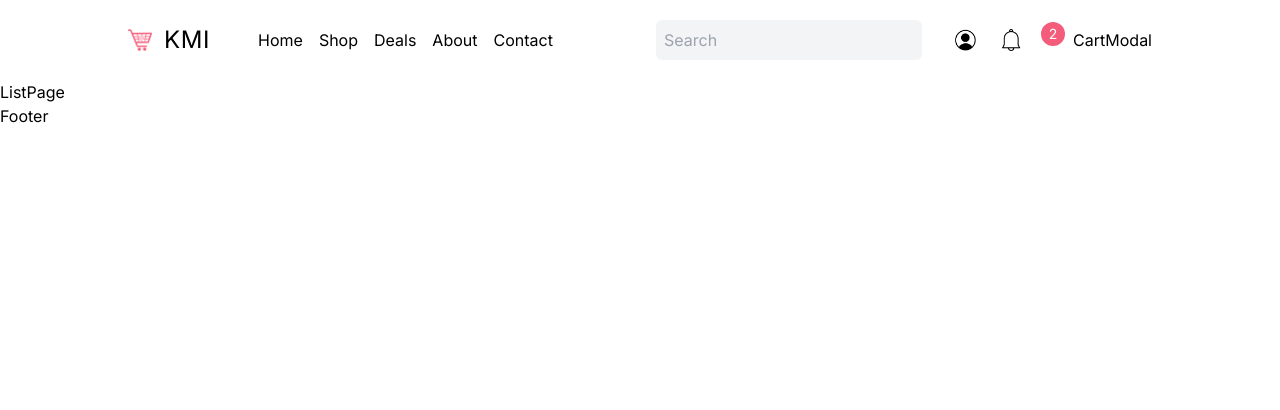
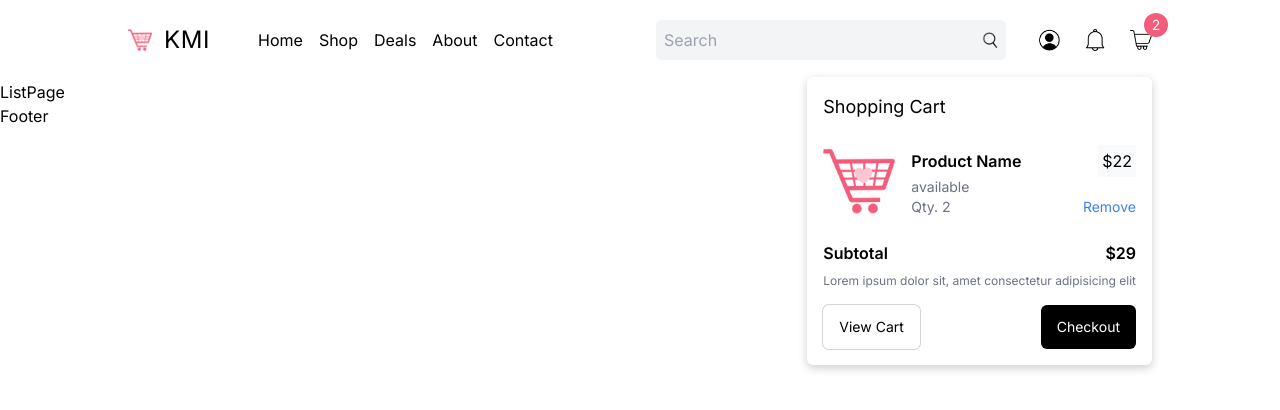
Before and after one commit to trantuankiet11884/clothes, a Next.js app in the folder next-ecommerce/: page /list in a window 1280 px wide. Both pictures are taken after a click on the picture 1141 px from the left and 40 px from the top of the page. Shown: the top 410 px of the page. Built offline with nearby package versions, Linux system fonts and the light colour scheme.

Commit message:
fix padding navbar and design cart component

```diff
--- a/next-ecommerce/next.config.mjs
+++ b/next-ecommerce/next.config.mjs
@@ -1,4 +1,13 @@
 /** @type {import('next').NextConfig} */
-const nextConfig = {};
+const nextConfig = {
+  images: {
+    remotePatterns: [
+      {
+        protocol: "https",
+        hostname: "images.pexels.com",
+      },
+    ],
+  },
+};
 
 export default nextConfig;
--- a/next-ecommerce/src/components/CartModal.tsx
+++ b/next-ecommerce/src/components/CartModal.tsx
@@ -1,7 +1,65 @@
 "use client";
 
+import Image from "next/image";
+
 const CartModal = () => {
-  return <div>CartModal</div>;
+  const cartItems = true;
+
+  return (
+    <div className="w-max absolute p-4 rounded-md shadow-[0_3px_10px_rgb(0,0,0,0.2)] bg-white top-12 right-0 flex flex-col gap-6 z-20">
+      {!cartItems ? (
+        <div>Cart is Empty</div>
+      ) : (
+        <>
+          <h2 className="text-lg">Shopping Cart</h2>
+          <div className="flex flex-col gap-8">
+            <div className="flex gap-4">
+              <Image
+                src="/logo.png"
+                alt="cart"
+                width={72}
+                height={96}
+                className="object-cover rounded-md"
+              />
+
+              <div className="flex flex-col justify-between w-full">
+                {/* TOP */}
+                <div>
+                  <div className="flex items-center justify-between gap-8">
+                    <h3 className="font-semibold">Product Name</h3>
+                    <div className="p-1 bg-gray-50 rounded-sm">$22</div>
+                  </div>
+                  <div className="text-sm text-gray-500">available</div>
+                </div>
+                <div className="flex justify-between text-sm">
+                  <span className="text-gray-500">Qty. 2</span>
+                  <span className="text-blue-500">Remove</span>
+                </div>
+              </div>
+            </div>
+          </div>
+          {/* BOTTOM */}
+          <div>
+            <div className="flex items-center justify-between font-semibold">
+              <span>Subtotal</span>
+              <span>$29</span>
+            </div>
+            <p className="text-gray-500 text-xs mt-2 mb-4">
+              Lorem ipsum dolor sit, amet consectetur adipisicing elit
+            </p>
+            <div className="flex justify-between text-sm">
+              <button className="rounded-md py-3 px-4 ring-1 ring-gray-300 ">
+                View Cart
+              </button>
+              <button className="rounded-md py-3 px-4 bg-black text-white">
+                Checkout
+              </button>
+            </div>
+          </div>
+        </>
+      )}
+    </div>
+  );
 };
 
 export default CartModal;
--- a/next-ecommerce/src/components/Navbar.tsx
+++ b/next-ecommerce/src/components/Navbar.tsx
@@ -7,7 +7,7 @@ import NavIcons from "./NavIcons";
 
 const Navbar = () => {
   return (
-    <div className="h-20 px-4 md:px-8 lh:px-12 xl:px-32 2xl:px-64 relative">
+    <div className="h-20 px-4 md:px-8 lg:px-16 xl:px-32 2xl:px-64 relative">
       {/* MOBILE */}
       <div className="h-full flex items-center justify-between md:hidden">
         <Link href="/">
```
